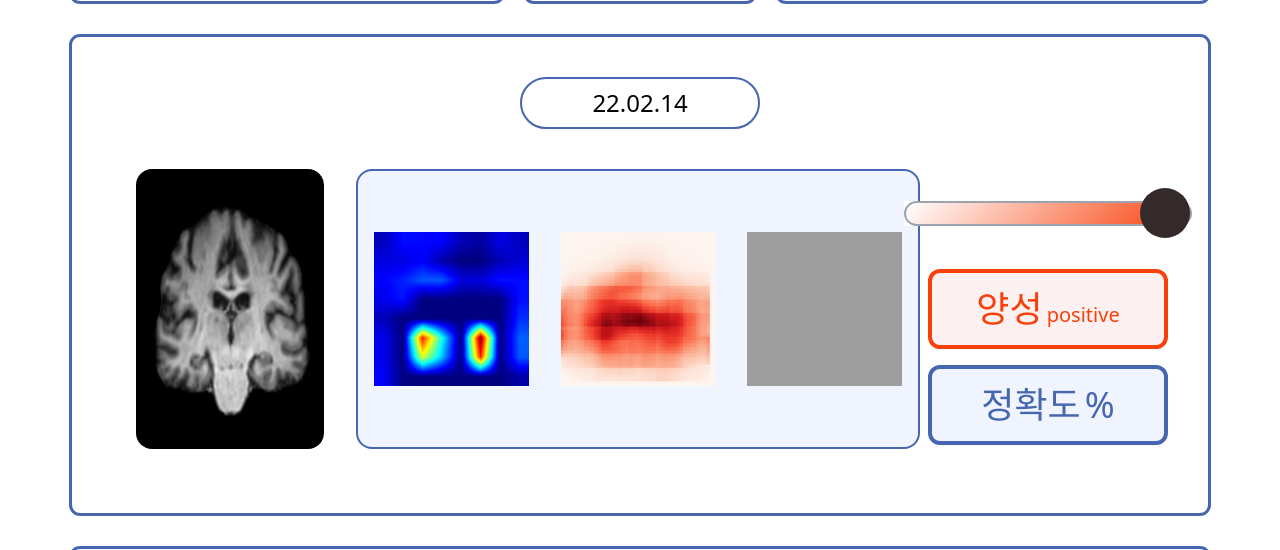
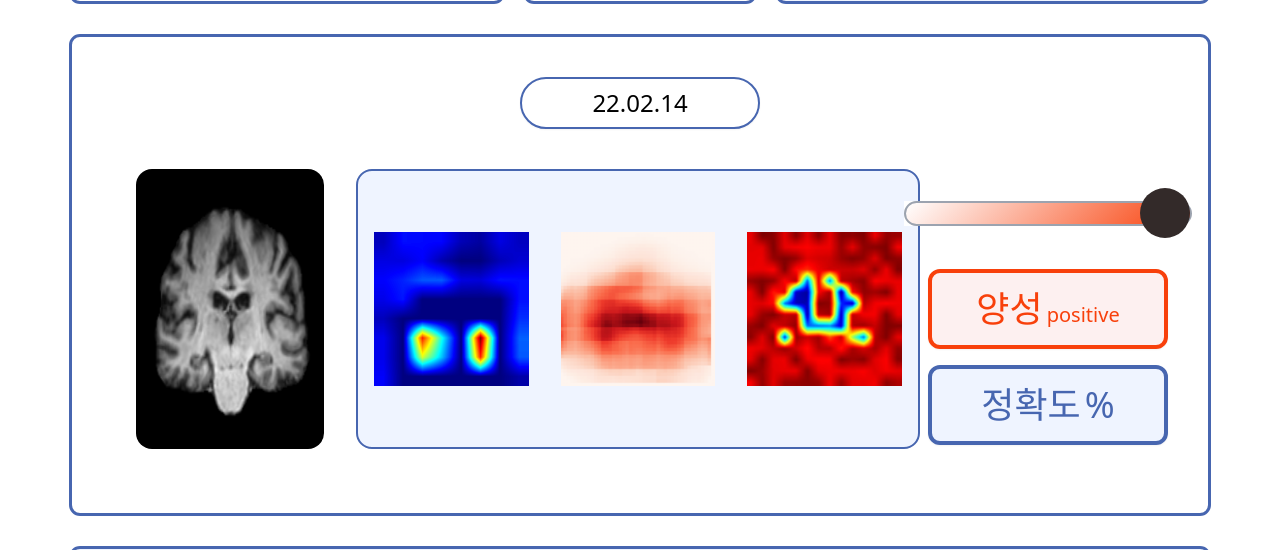
Before and after one commit to Dementia-Diagnosis-Project/memoria_WEB, a Django app: page /manager/output/ in a window 1280 px wide. Shown: the part 808-1358 px from the top of the page. Run offline with Django 5.2, Linux system fonts and the light colour scheme; some libraries are stand-ins or nearby versions; grey boxes are pictures that could not be loaded.

Commit message:
[upload] file

```diff
--- a/memoria/manager/templates/manager/real_patient.html
+++ b/memoria/manager/templates/manager/real_patient.html
@@ -254,7 +254,7 @@
                     <!-- Third pair of images -->
                     <div class="inline w-1/3 mx-4 my-4 image-pair">
                         <img class="base-image" src="{% static 'css/src/patient/002_S_5018/plane15.png' %}" alt="Base Image 3">
-                        <img class="overlay-image" src="{% static 'css/src/patient/002_S_5018/attentionmap.jpeg' %}" alt="Overlay Image 3" id="overlay3">
+                        <img class="overlay-image" src="{% static 'css/src/patient/002_S_5018/attentionmap.png' %}" alt="Overlay Image 3" id="overlay3">
                     </div>
                 </div>
                 <!-- 3. -->
```
Also changed, not shown: memoria/static/css/src/patient/002_S_5018/annomalymap.png, memoria/static/css/src/patient/002_S_5018/attentionmap.png.
